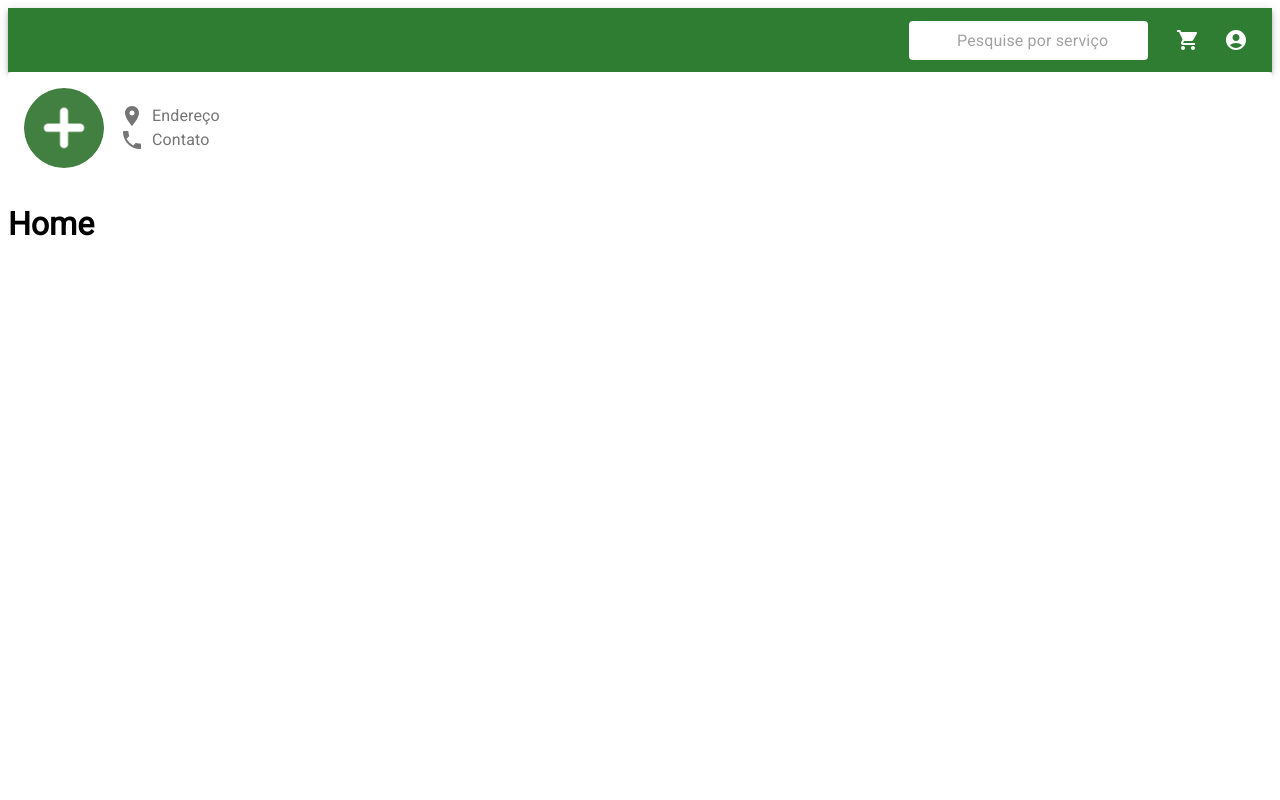
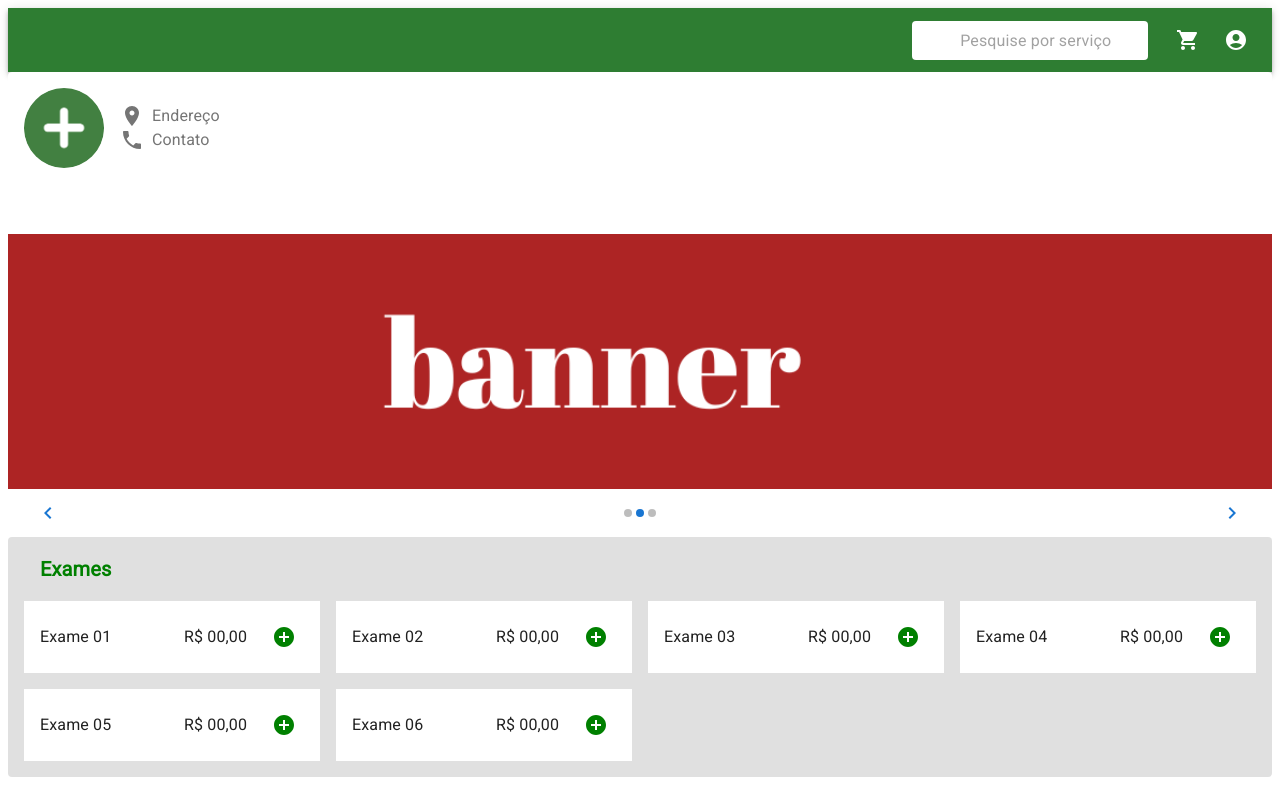
Before and after one commit to AntonioEpichin/TCC-PUCRS, a Next.js app: page / in a window 1280 px wide. Built offline with nearby package versions, Linux system fonts and the light colour scheme.

Commit message:
add componentes BannerCarousel e ExamesTable

```diff
--- a/package.json
+++ b/package.json
@@ -13,7 +13,7 @@
     "@emotion/styled": "^11.11.5",
     "@mui/icons-material": "^5.15.15",
     "@mui/material": "^5.15.15",
-    "next": "^14.3.0-canary.29",
+    "next": "14.2.3",
     "react": "^18",
     "react-dom": "^18"
   },
--- /dev/null
+++ b/src/app/components/BannerCaroussel.jsx
@@ -0,0 +1,85 @@
+'use client';
+
+import React, { useState, useEffect } from 'react';
+import { Box, Paper, MobileStepper, Button } from '@mui/material';
+import { useTheme } from '@mui/material/styles';
+import KeyboardArrowLeft from '@mui/icons-material/KeyboardArrowLeft';
+import KeyboardArrowRight from '@mui/icons-material/KeyboardArrowRight';
+
+const banners = [
+  "/images/banners/banner01.png",
+  "/images/banners/banner02.png",
+  "/images/banners/banner03.png",
+  // Adicione mais caminhos de imagem conforme necessário
+];
+
+export default function BannerCarousel() {
+  const theme = useTheme();
+  const [activeStep, setActiveStep] = useState(0);
+  const maxSteps = banners.length;
+
+  const handleNext = () => {
+    setActiveStep((prevActiveStep) => (prevActiveStep + 1) % maxSteps);
+  };
+
+  const handleBack = () => {
+    setActiveStep((prevActiveStep) => (prevActiveStep - 1 + maxSteps) % maxSteps);
+  };
+
+  useEffect(() => {
+    const interval = setInterval(handleNext, 5000); // Avança o slide a cada 5 segundos
+    return () => {
+      clearInterval(interval);
+    };
+  }, []);
+
+  return (
+    <Box sx={{ maxWidth: '100%', flexGrow: 1 }}>
+      <Paper
+        square
+        elevation={0}
+        sx={{
+          display: 'flex',
+          alignItems: 'center',
+          height: 50,
+          pl: 2,
+          bgcolor: 'background.default',
+        }}
+      >
+        {/* Aqui você pode colocar o título ou legenda do slide atual, se necessário */}
+      </Paper>
+      <Box
+        component="img"
+        sx={{
+          height: 255,
+          display: 'block',
+          maxWidth: '100%',
+          overflow: 'hidden',
+          width: '100%',
+          objectFit: 'cover',
+        }}
+        src={banners[activeStep]}
+        alt={`Banner ${activeStep + 1}`}
+      />
+      <MobileStepper
+        steps={maxSteps}
+        position="static"
+        activeStep={activeStep}
+        nextButton={
+          <Button
+            size="small"
+            onClick={handleNext}
+            disabled={activeStep === maxSteps - 1}
+          >
+            {theme.direction === 'rtl' ? <KeyboardArrowLeft /> : <KeyboardArrowRight />}
+          </Button>
+        }
+        backButton={
+          <Button size="small" onClick={handleBack} disabled={activeStep === 0}>
+            {theme.direction === 'rtl' ? <KeyboardArrowRight /> : <KeyboardArrowLeft />}
+          </Button>
+        }
+      />
+    </Box>
+  );
+}
--- /dev/null
+++ b/src/app/components/ExamesTable.jsx
@@ -0,0 +1,42 @@
+import React from 'react';
+import { Grid, Paper, Typography, IconButton, Box } from '@mui/material';
+import AddCircleIcon from '@mui/icons-material/AddCircle';
+
+const exames = [
+  { id: 1, nome: 'Exame 01', preco: 'R$ 00,00' },
+  { id: 2, nome: 'Exame 02', preco: 'R$ 00,00' },
+  { id: 3, nome: 'Exame 03', preco: 'R$ 00,00' },
+  { id: 4, nome: 'Exame 04', preco: 'R$ 00,00' },
+  { id: 5, nome: 'Exame 05', preco: 'R$ 00,00' },
+  { id: 6, nome: 'Exame 06', preco: 'R$ 00,00' },
+  // ... outros exames
+];
+
+const Item = ({ nome, preco }) => (
+  <Grid item xs={6} sm={3} md={3}>
+    <Box display="flex" justifyContent="space-between" alignItems="center" bgcolor="background.paper" p={2}>
+      <Typography variant="body1">{nome}</Typography>
+      <Box display="flex" alignItems="center">
+        <Typography variant="body1" sx={{ minWidth: '80px' }}>{preco}</Typography>
+        <IconButton aria-label="adicionar exame">
+          <AddCircleIcon sx={{ color: 'green' }} />
+        </IconButton>
+      </Box>
+    </Box>
+  </Grid>
+);
+
+export default function ExamesTable() {
+  return (
+    <Paper sx={{ padding: 2, backgroundColor: '#e0e0e0' }} elevation={0}>
+      <Typography variant="h6" sx={{ pl: 2, mb: 2, fontWeight: 'bold', color: 'green' }}>
+        Exames
+      </Typography>
+      <Grid container spacing={2}>
+        {exames.map((exame) => (
+          <Item key={exame.id} nome={exame.nome} preco={exame.preco} />
+        ))}
+      </Grid>
+    </Paper>
+  );
+}
--- a/src/app/components/LogoSection.jsx
+++ b/src/app/components/LogoSection.jsx
@@ -15,7 +15,7 @@ const colors = {
 
 const LogoSection = styled(Box)(({ theme }) => ({
   backgroundColor: theme.palette.common.white, // Fundo branco para a seção
-  padding: theme.spacing(2),
+  padding: theme.spacing(2, 2, 2, 2), // Espaçamento interno da seção (8px em todas as direções
   display: 'flex',
   alignItems: 'center',
   borderRadius: theme.shape.borderRadius,
--- a/src/app/page.jsx
+++ b/src/app/page.jsx
@@ -1,10 +1,13 @@
 import LogoSection from "./components/LogoSection";
+import BannerCarousel from "./components/BannerCaroussel";
+import ExamesTable from "./components/ExamesTable";
 
 export default function Home() {
   return (
     <div>
       <LogoSection />
-      <h1>Home</h1>
+      <BannerCarousel />
+      <ExamesTable />
     </div>
   );
 }
```
Also changed, not shown: 1 other file (tests, documents, lock files or other folders).
